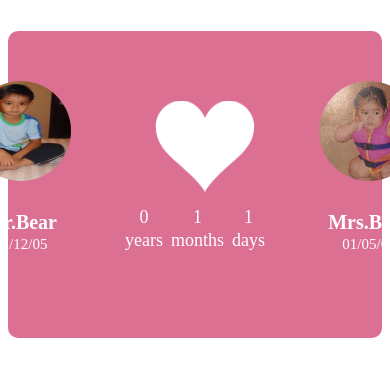
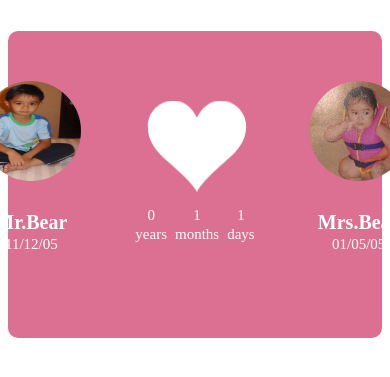
Before and after one commit to lightsun018/beentogether, a plain HTML site: page index.html in a window 390 px wide. Shown: the part 245-622 px from the top of the page. Drawn offline with Linux system fonts and the light colour scheme.

Commit message:
Update style.css

```diff
--- a/style.css
+++ b/style.css
@@ -112,6 +112,7 @@ color: #fff;
 .heart {
   width: 80px;
   height: 70px;
+  left: 20%;
 }
 
 .info1 h2{
@@ -131,7 +132,7 @@ color: #fff;
 }
 
 #timer {
-  font-size: 18px;
+  font-size: 15px;
 }
 
 #timer div {
@@ -140,6 +141,7 @@ color: #fff;
 
 #timer div span {
   margin: 2px;
+  font-size: 15px;
 }
 }
 
```
